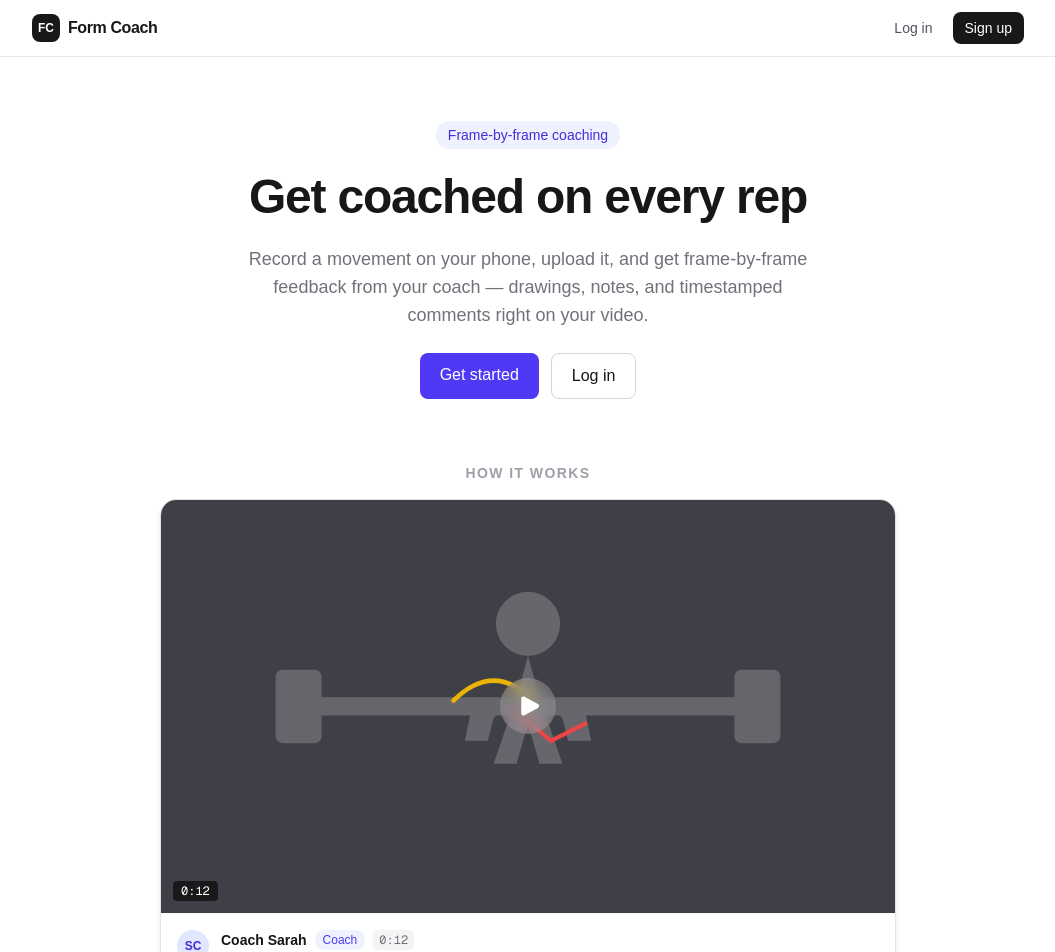
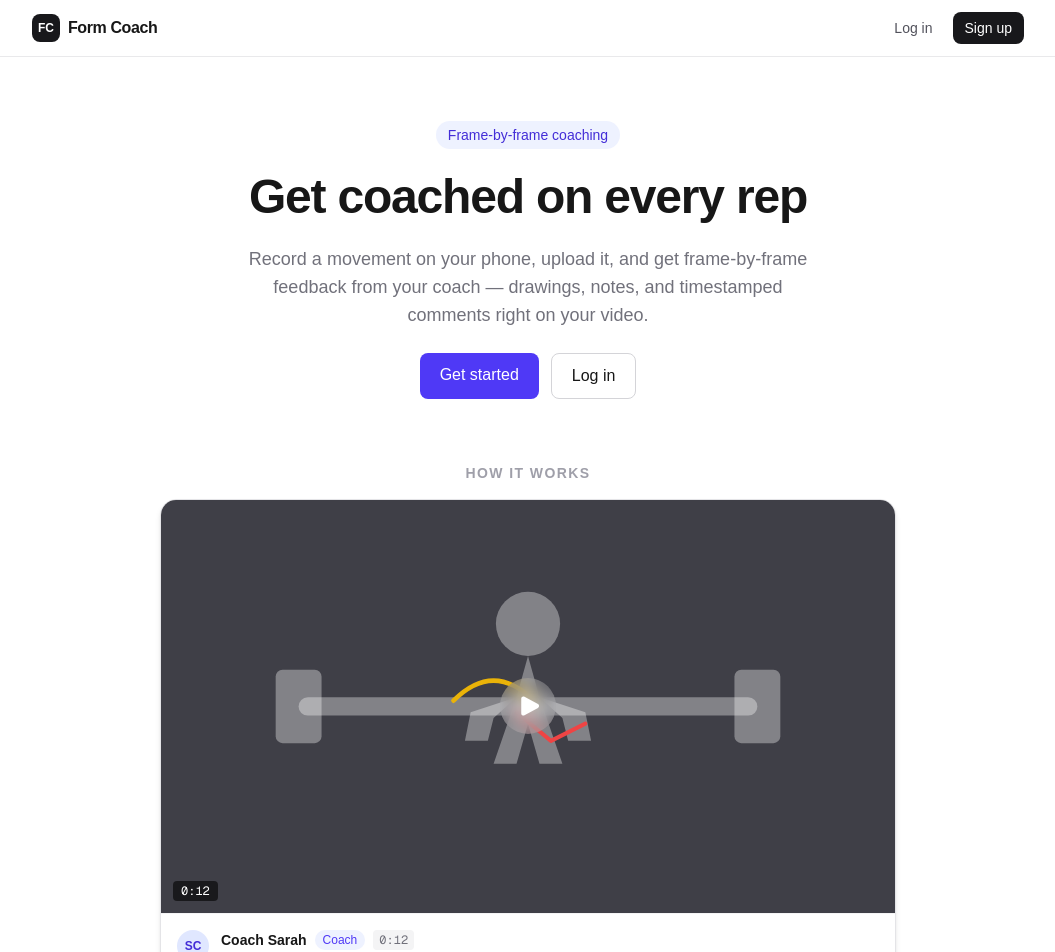
Before and after one commit to yudiks/wodify-clone, a Next.js app: page / in a window 1280 px wide. Shown: the top 952 px of the page, without its empty margins (112-1167 px from the left). Built offline with nearby package versions, Linux system fonts and the light colour scheme; no server answers.

Commit message:
Fix home page demo: make athlete silhouette visible on zinc-700 background
Co-Authored-By: Claude Sonnet 4.6 <noreply@anthropic.com>

```diff
--- a/src/app/page.tsx
+++ b/src/app/page.tsx
@@ -52,16 +52,16 @@ export default async function Home() {
           <div className="relative w-full bg-zinc-700" style={{ aspectRatio: "16/9" }}>
             {/* Simulated video still — dark background with athlete silhouette feel */}
             <div className="absolute inset-0 flex items-center justify-center">
-              <svg viewBox="0 0 640 360" className="h-full w-full opacity-20" xmlns="http://www.w3.org/2000/svg">
+              <svg viewBox="0 0 640 360" className="h-full w-full" xmlns="http://www.w3.org/2000/svg">
                 {/* Barbell */}
-                <rect x="120" y="172" width="400" height="16" rx="8" fill="white"/>
-                <rect x="100" y="148" width="40" height="64" rx="6" fill="white"/>
-                <rect x="500" y="148" width="40" height="64" rx="6" fill="white"/>
+                <rect x="120" y="172" width="400" height="16" rx="8" fill="rgba(255,255,255,0.35)"/>
+                <rect x="100" y="148" width="40" height="64" rx="6" fill="rgba(255,255,255,0.35)"/>
+                <rect x="500" y="148" width="40" height="64" rx="6" fill="rgba(255,255,255,0.35)"/>
                 {/* Athlete silhouette (squat) */}
-                <ellipse cx="320" cy="108" rx="28" ry="28" fill="white"/>
-                <path d="M320 136 L310 172 L290 230 L310 230 L320 195 L330 230 L350 230 L330 172 Z" fill="white"/>
-                <path d="M310 172 L270 185 L265 210 L285 210 L290 190 Z" fill="white"/>
-                <path d="M330 172 L370 185 L375 210 L355 210 L350 190 Z" fill="white"/>
+                <ellipse cx="320" cy="108" rx="28" ry="28" fill="rgba(255,255,255,0.35)"/>
+                <path d="M320 136 L310 172 L290 230 L310 230 L320 195 L330 230 L350 230 L330 172 Z" fill="rgba(255,255,255,0.35)"/>
+                <path d="M310 172 L270 185 L265 210 L285 210 L290 190 Z" fill="rgba(255,255,255,0.35)"/>
+                <path d="M330 172 L370 185 L375 210 L355 210 L350 190 Z" fill="rgba(255,255,255,0.35)"/>
               </svg>
             </div>
 
```
